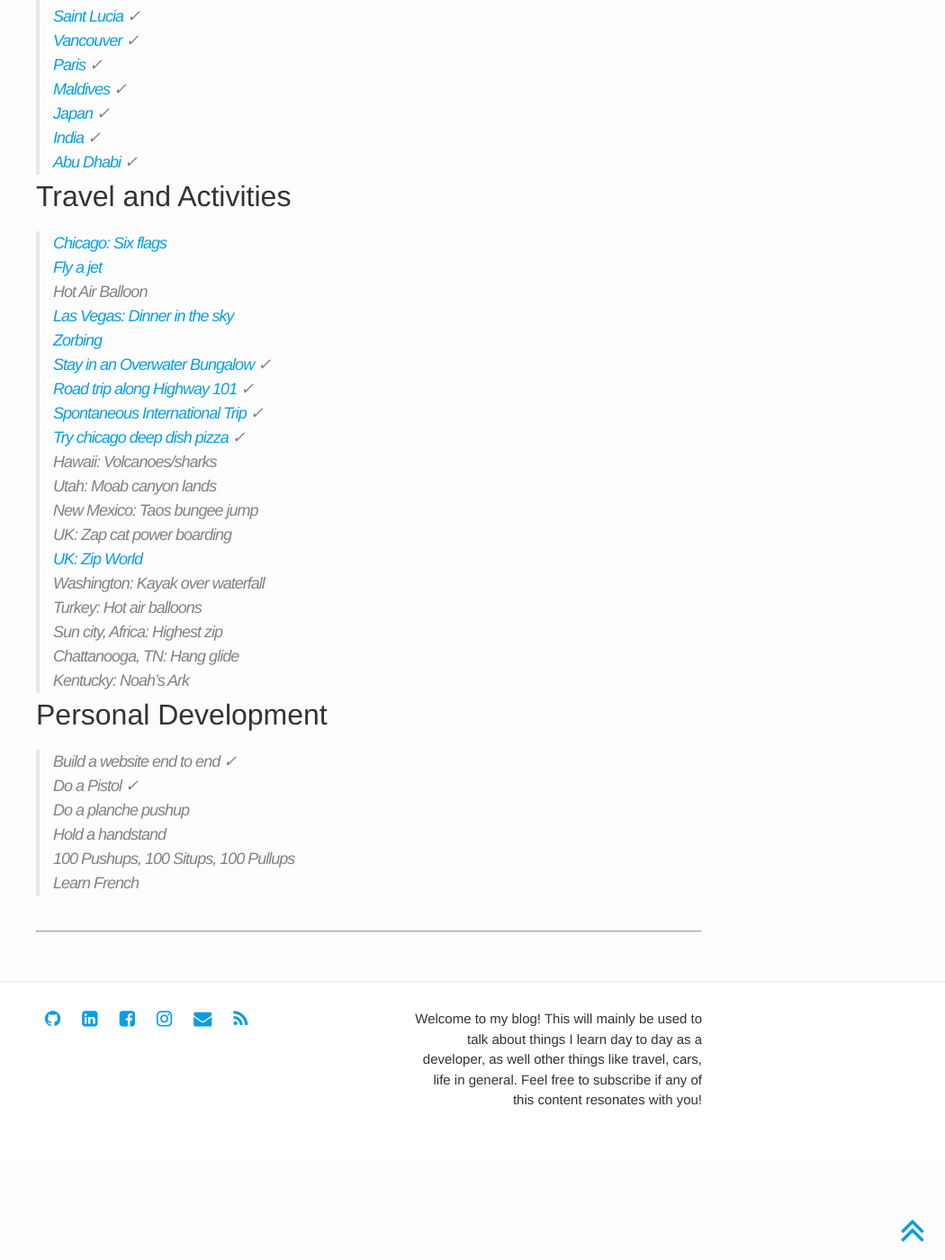
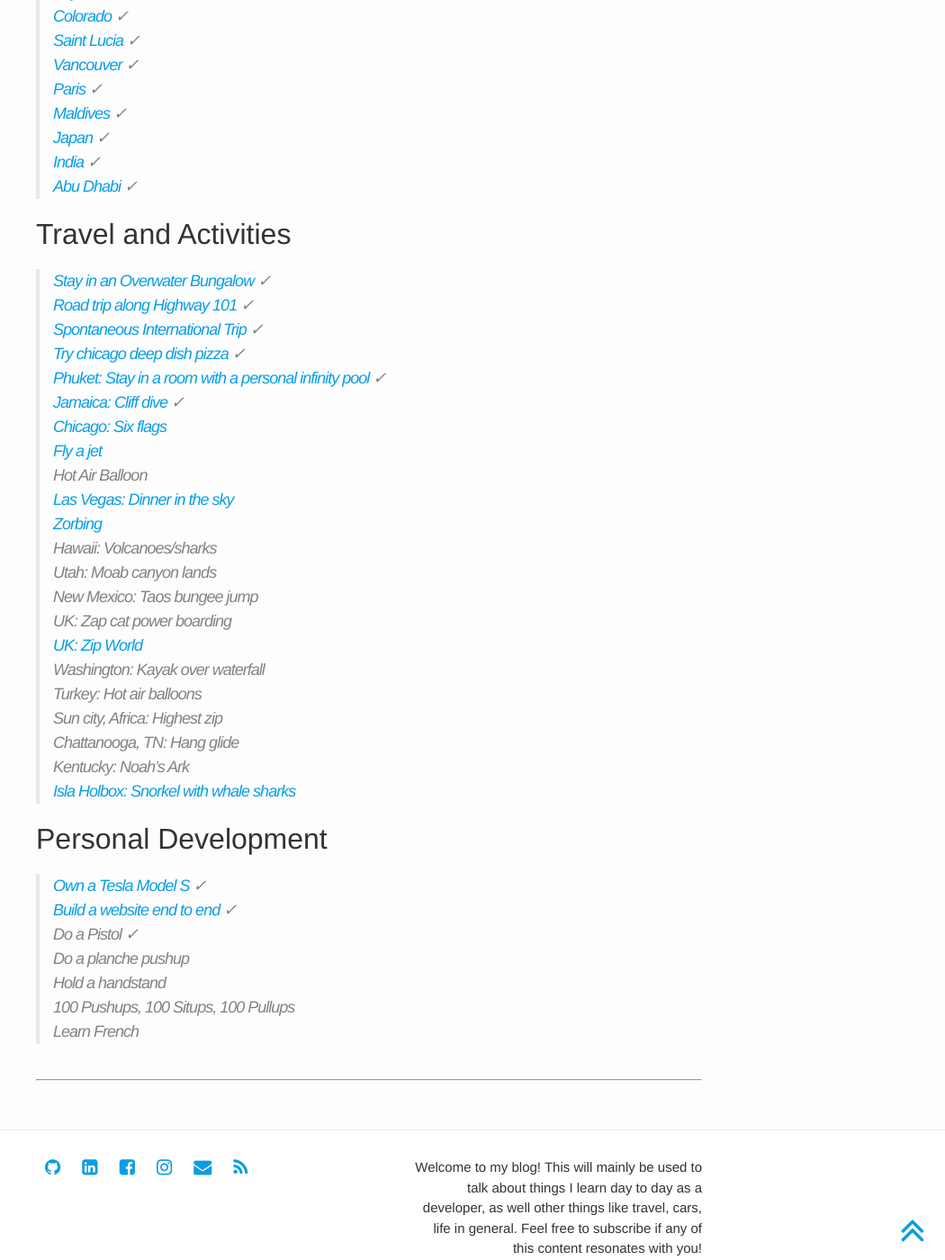
Before and after one commit to arvarghese/blog, a Jekyll site: the page built from _posts/2016-07-12-bucket-list.markdown, in a window 1280 px wide and 1400 px high, scrolled down 557 px. Shown: the whole window at 90% size, without its empty margins (230-1280 px from the left). Built offline with Jekyll 4.4.1, drawn with Linux system fonts in a browser that asks for light colours; comment, search, counter and statistics services are not loaded.

Commit message:
added new items to bucket list

```diff
--- a/_posts/2016-07-12-bucket-list.markdown
+++ b/_posts/2016-07-12-bucket-list.markdown
@@ -29,16 +29,20 @@
 > [India](http://imgur.com/a/Y6Ww7) ✓
 > [Abu Dhabi](http://imgur.com/a/Y6Ww7) ✓
 
+-
+
 ## Travel and Activities
+> [Stay in an Overwater Bungalow](/travel/2016/12/24/french-polynesia.html) ✓
+> [Road trip along Highway 101](http://imgur.com/a/03ibF) ✓
+> [Spontaneous International Trip](/travel/2016/08/20/puerto-vallarta.html) ✓
+> [Try chicago deep dish pizza](http://imgur.com/ryDmQWb) ✓
+> [Phuket: Stay in a room with a personal infinity pool](https://www.instagram.com/p/BOo9y_mlI1m/?taken-by=var_arun) ✓
+> [Jamaica: Cliff dive](https://www.instagram.com/p/BJn-G4hA7jn/?taken-by=var_arun) ✓
 > [Chicago: Six flags](https://www.sixflags.com/greatamerica)
 > [Fly a jet](http://www.flyfighterjet.com/)
 > Hot Air Balloon
 > [Las Vegas: Dinner in the sky](http://dinnerinthesky.com/)
 > [Zorbing](http://www.zorbing.co.uk/)
-> [Stay in an Overwater Bungalow](/travel/2016/12/24/french-polynesia.html) ✓
-> [Road trip along Highway 101](http://imgur.com/a/03ibF) ✓
-> [Spontaneous International Trip](/travel/2016/08/20/puerto-vallarta.html) ✓
-> [Try chicago deep dish pizza](http://imgur.com/ryDmQWb) ✓
 > Hawaii: Volcanoes/sharks
 > Utah: Moab canyon lands
 > New Mexico: Taos bungee jump
@@ -49,9 +53,13 @@
 > Sun city, Africa:  Highest zip
 > Chattanooga, TN: Hang glide
 > Kentucky: Noah's Ark
+> [Isla Holbox: Snorkel with whale sharks](http://holboxwhalesharktours.net/)
+
+-
 
 ## Personal Development
-> Build a website end to end ✓
+> [Own a Tesla Model S](/cars/2016/09/02/tesla-delivered.html) ✓
+> [Build a website end to end](http://avarghese.me/) ✓
 > Do a Pistol ✓
 > Do a planche pushup
 > Hold a handstand
--- a/_posts/2016-11-19-thailand.markdown
+++ b/_posts/2016-11-19-thailand.markdown
@@ -36,7 +36,7 @@
 + > [Bangkok Highlights](https://www.instagram.com/p/BNPNONZleQq/?taken-by=var_arun)
 + > [Phuket Gallery](http://imgur.com/a/cvkkT)
 + > [Phuket Highlights](https://www.instagram.com/p/BNVcKK4Fq_K/?taken-by=var_arun)
-+ > [Paresa Resort Room Tour](https://www.instagram.com/p/BOm5r7Zl5B5/?taken-by=var_arun)
++ > [Paresa Resort Room Tour](https://www.instagram.com/p/BOo9y_mlI1m/?taken-by=var_arun)
 
 Highlights from the trip!
 
```
Also changed, not shown: 3 other files.
